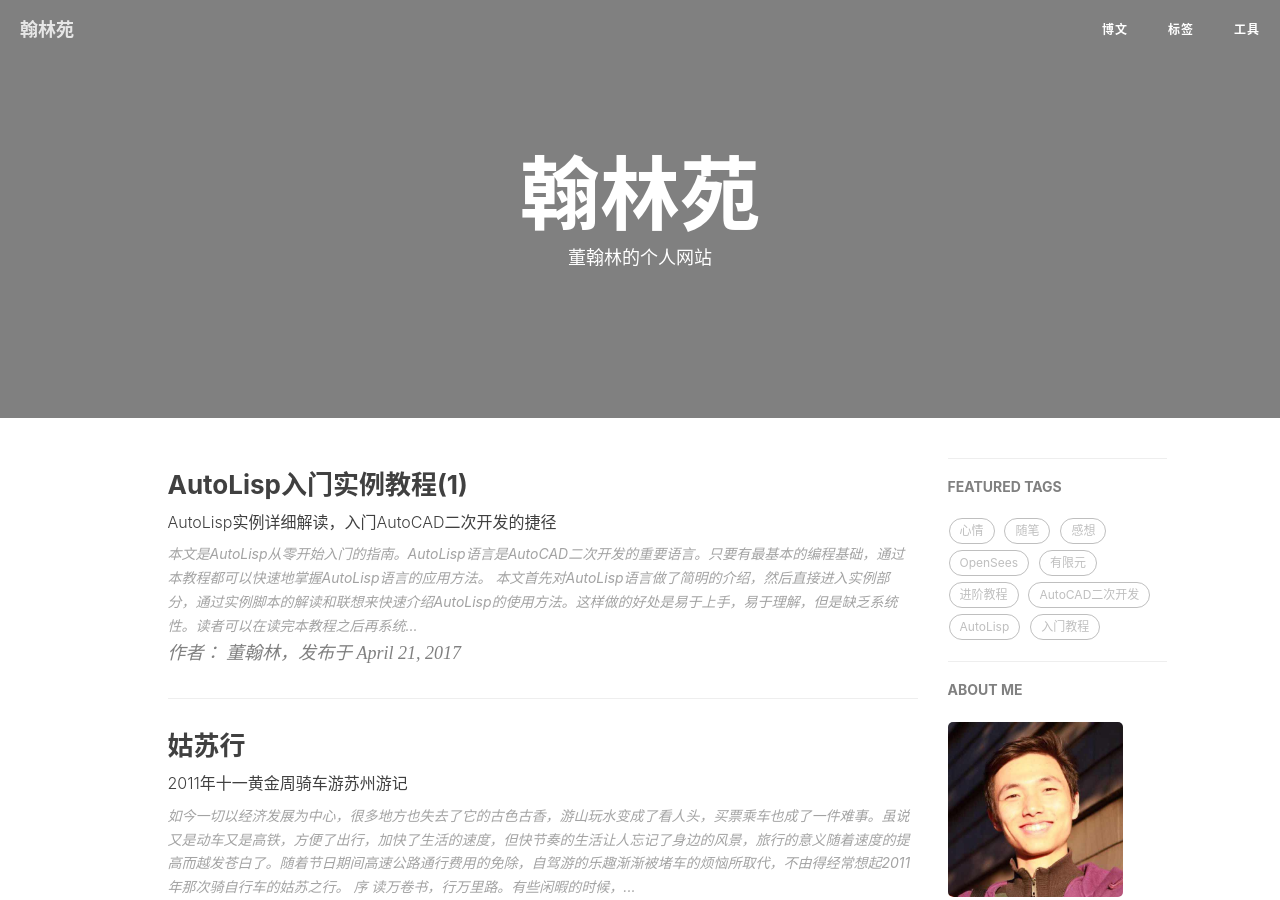
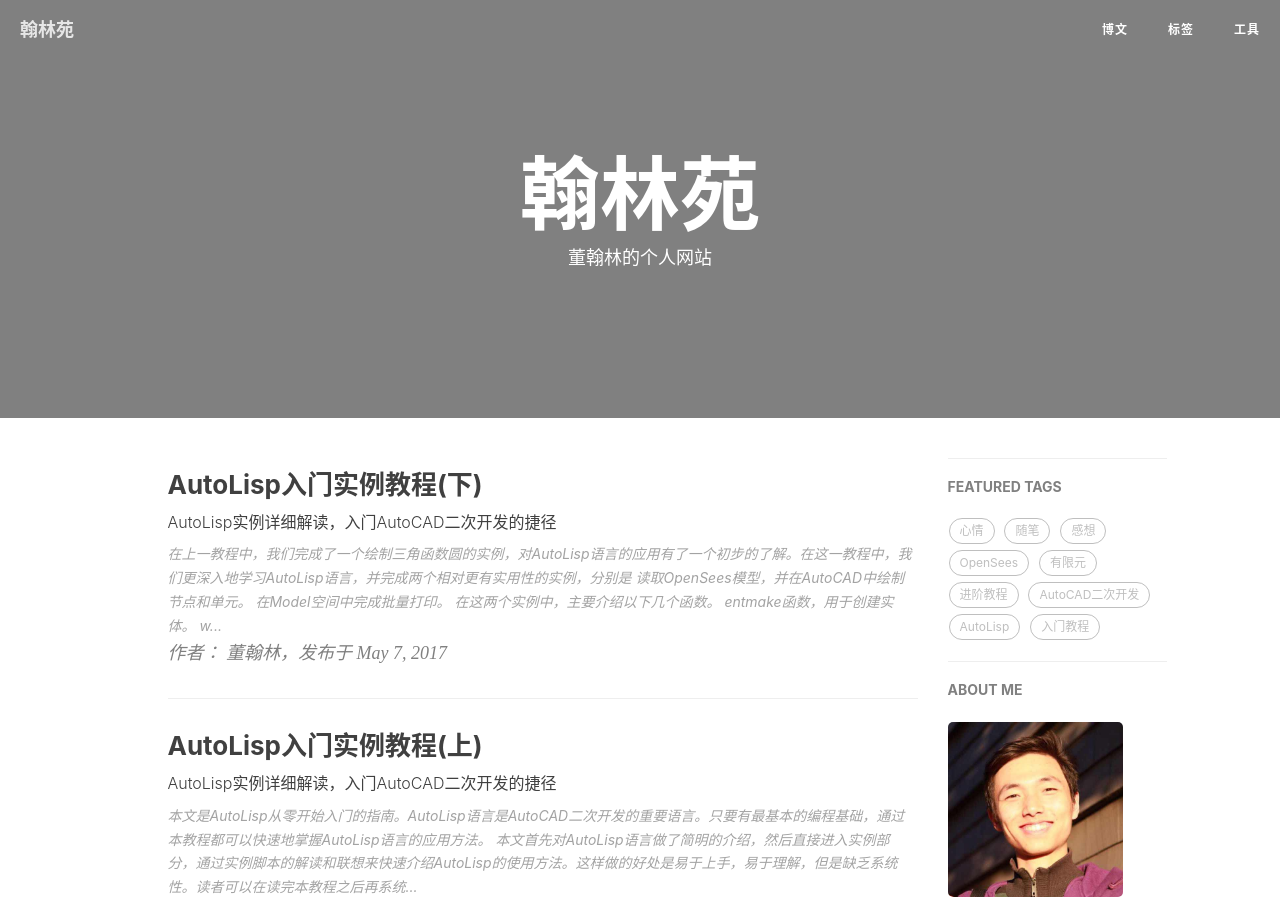
Before and after one commit to Hanlin-Dong/Hanlin-Dong.github.io, a Jekyll site: the page built from index.html, in a window 1280 px wide and 900 px high. Built offline with Jekyll 4.4.1, drawn with Linux system fonts in a browser that asks for light colours; nearby versions of some CDN libraries; the list of posts is cut into pages by our own code; comment, search, counter and statistics services are not loaded; some of the changed lines change nothing that is shown.

Commit message:
new post

```diff
--- a/_posts/2017-04-21-autolisp-beginner-1.md
+++ b/_posts/2017-04-21-autolisp-beginner-1.md
@@ -1,6 +1,6 @@
 ---
 layout:     post
-title:      "AutoLisp入门实例教程(1)"
+title:      "AutoLisp入门实例教程(上)"
 subtitle:   "AutoLisp实例详细解读，入门AutoCAD二次开发的捷径"
 date:       2017-04-21 12:00:00
 author:     董翰林
--- /dev/null
+++ b/_posts/2017-05-07-autolisp-beginner-2.md
@@ -0,0 +1,290 @@
+---
+layout:     post
+title:      "AutoLisp入门实例教程(下)"
+subtitle:   "AutoLisp实例详细解读，入门AutoCAD二次开发的捷径"
+date:       2017-05-07 12:00:00
+author:     董翰林
+header-img: "img/header-autolisp-beginner-2.jpg"
+catalog:    true
+tags:
+    -   AutoCAD二次开发
+    -   AutoLisp
+    -   入门教程
+---
+
+
+在上一教程中，我们完成了一个绘制三角函数圆的实例，对``AutoLisp``语言的应用有了一个初步的了解。在这一教程中，我们更深入地学习``AutoLisp``语言，并完成两个相对更有实用性的实例，分别是
+
+1. 读取``OpenSees``模型，并在``AutoCAD``中绘制节点和单元。
+2. 在``Model``空间中完成批量打印。
+
+在这两个实例中，主要介绍以下几个函数。
+
+1. ``entmake``函数，用于创建实体。
+2. ``while``函数，用于构建循环。
+3. ``open``函数和``close``函数，用于打开和关闭文件。
+4. ``read-line``函数，用于读取文件。
+5. ``assoc``函数，用于查找关联表。
+
+
+下面让我们开始吧！
+
+## 绘制OpenSees模型
+
+#### 脚本功能
+
+本实例可以读取``OpenSees``中所建立的模型，并在``AutoCAD``中绘制。主要的实现方法是在``OpenSees``模型执得的过程中，通过脚本输出一个文本文件，用``AutoLisp``读取这个文本文件，以获得结构模型的信息。
+
+对于不使用``OpenSees``的用户，本文也详细介绍了所读取文本文件的格式，并不成为学习这个实例的障碍。如果您想了解``OpenSees``，请参考本网站的[OpenSees入门教程][1]。
+
+在本实例中，主要介绍以下函数
+
+1. ``entmake``函数，用于创建实体。
+2. ``while``函数，用于构建循环。
+3. ``open``函数和``close``函数，用于打开和关闭文件。
+4. ``read-line``函数，用于读取文件。
+5. ``assoc``函数，用于查找关联表。
+
+[1]: http://opensees.hanlindong.com
+
+#### 脚本代码
+
+~~~ autolisp
+(defun c:plotOpensees(/ filename)
+    ; create layers
+    (entmake (list'(0 . "LAYER")'(100 . "AcDbSymbolTableRecord")'(100 . "AcDbLayerTableRecord") '(62 . 1) '(370 . 0) '(70 . 0) '(290 . 1) '(2 . "nodes")))
+    (entmake (list'(0 . "LAYER")'(100 . "AcDbSymbolTableRecord")'(100 . "AcDbLayerTableRecord") '(62 . 2) '(370 . 0) '(70 . 0) '(290 . 1) '(2 . "elements")))
+    (entmake (list'(0 . "LAYER")'(100 . "AcDbSymbolTableRecord")'(100 . "AcDbLayerTableRecord") '(62 . 3) '(370 . 0) '(70 . 0) '(290 . 1) '(2 . "nodeTag")))
+    (entmake (list'(0 . "LAYER")'(100 . "AcDbSymbolTableRecord")'(100 . "AcDbLayerTableRecord") '(62 . 4) '(370 . 0) '(70 . 0) '(290 . 1) '(2 . "eleTag")))
+    ; choose text file
+    (setq filename (getfiled "select file" "/" "txt" 0))
+    ; set text height
+    (setq textsize (getint "text height<200>:"))
+    (if (= textsize nil) (setq textsize 200))
+    ; read file
+    (setq f (open filename "r"))
+    (setq line (read-line f))
+    (setq line (read-line f))
+    ; table of node coordinates
+    (setq nodecoords ())
+    ; read node and create table
+    (while (= line "node") (progn
+        ; read node tag
+        (setq line (read-line f))
+        (setq nodetag line)
+        ; read coordinates
+        (setq line (read-line f))
+        (setq xcoord (atof line))
+        (setq line (read-line f))
+        (setq ycoord (atof line))
+        (setq line (read-line f))
+        (setq zcoord (atof line))
+        ; push in the coordinates table
+        (setq point (list xcoord ycoord zcoord))
+        (setq node (list nodetag point))
+        (setq nodecoords (cons node nodecoords))
+        ; draw node and nodetag
+        (entmake (list '(0 . "POINT") '(8 . "nodes") (cons 10 point)))
+        (entmake (list '(0 . "TEXT") '(8 . "nodeTag") (cons 10 point) (cons 1 nodetag) (cons 40 textsize)))
+        ; read "node"
+        (setq line (read-line f))
+    ))
+    (setq line (read-line f))
+    (while (= line "ele") (progn
+        ; read ele tag
+        (setq line (read-line f))
+        (setq eletag line)
+        ; read iNode and jNode
+        (setq line (read-line f))
+        (setq iNode line)
+        (setq line (read-line f))
+        (setq jNode line)
+        ; draw line
+        (setq iNodeCoord (cadr (assoc iNode nodecoords)))
+        (setq jNodeCoord (cadr (assoc jNode nodecoords)))
+        (entmake (list '(0 . "LINE") '(8 . "elements") (cons 10 iNodeCoord) (cons 11 jNodeCoord)))
+        ; find mid point of element
+        (setq midx (/ (+ (car iNodeCoord) (car jNodeCoord)) 2))
+        (setq midy (/ (+ (cadr iNodeCoord) (cadr jNodeCoord)) 2))
+        (setq midz (/ (+ (caddr iNodeCoord) (caddr jNodeCoord)) 2))
+        (setq midpoint (list midx midy midz))
+        (entmake (list '(0 . "TEXT") '(8 . "eleTag") (cons 10 midpoint) (cons 1 eletag) (cons 40 textsize)))
+        ; read "ele"
+        (setq line (read-line f))
+    ))
+    (close f)
+)
+~~~
+
+以上脚本文件可以[点击下载][2]
+
+[2]: /resource/lisp/plotOpensees.zip
+
+#### 使用方法
+
+首先，要对OpenSees的模型作一个输出。这里采用一个``tcl``脚本对结构进行输出。脚本的代码如下
+
+~~~ tcl
+set filename "opslog.txt"
+set f [open $filename "w"]
+puts $f nodes:
+set nodetags [getNodeTags]
+foreach nodetag $nodetags {
+    puts $f node
+    puts $f $nodetag
+    puts $f [nodeCoord $nodetag 1]
+    puts $f [nodeCoord $nodetag 2]
+    puts $f 0.0
+}
+puts $f elements:
+set eletags [getEleTags]
+foreach eletag $eletags {
+    puts $f ele
+    puts $f $eletag
+    set elenode [eleNodes $eletag]
+    puts $f [lindex $elenode 0]
+    puts $f [lindex $elenode 1]
+}
+puts $f print:
+close $f
+print $filename
+puts "model printed to opslog.txt"
+~~~
+
+将以上代码（[点击下载][2]）保存在``opslog.tcl``文件中，并与想输出的``OpenSees``脚本放在同一目录下，在``OpenSees``脚本的最后增加一句
+
+~~~ tcl
+source opslog.tcl
+~~~
+
+再执行，会发现生成了一个文件 ``opslog.txt``。打开，内容结构如下
+
+~~~
+nodes:
+node
+1                 (节点编号)
+0.0000000000      (1节点1轴坐标)
+0.0000000000      (1节点2轴坐标)
+0.0000000000      (1节点3轴坐标)
+node
+2
+0.0000000000
+0.0000000000
+1000.0000000000
+node
+...
+elements:
+ele
+1                 (单元编号)
+1                 (i节点编号)
+2                 (j节点编号)
+ele
+2
+2
+3
+ele
+...
+print:
+...               (系统的输出)
+~~~
+
+如果您不使用``OpenSees``，可以按以上格式准备一个txt文件，以完成以下的步骤。
+
+打开``AutoCAD``，加载上述脚本，并在控制台中输出
+
+~~~
+plotOpensees
+~~~
+
+执行，选择生成的文件，即可完成。
+
+#### 执行效果
+
+![在AutoCAD中绘制Opensees模型][3]
+
+[3]: /img/autolisp-beginner-2-plotopensees.png
+
+## 代码解读
+
+### ``entmake``函数
+
+这个函数用于在``AutoCAD``中创建实体。该函数应用范围十分广泛。与教程上篇不同，这里没有采用``command``函数来创建实体，而是采用``entmake``函数，可以真接操作更底层的模型，执行更加快速。
+
+使用方法为
+
+~~~ lisp
+(entmake [实体数据表]）
+~~~
+
+**实体数据表：** 一个特殊的表，保存了一系列实体的数据，每一项数据用一个点对表示。点对的左项是一个整数，每一个整数对应了一种信息。右项是这个信息的值。
+
+下面简要列出一些常用的实体数据信息
+
+| 编号 | 对应信息 |
+| --- | ----|
+| 0 | 实体类型 |
+| 2 | 块名    |
+| 6 | 线型名  |
+| 8 | 图层名  |
+| 10 | 关键点坐标 |
+
+实体数据信息还有很多，用户可以自行查看文档。
+
+### ``while``函数
+
+这个函数用于构造一个循环体，与其它纺程语言中的``while``十分相似。使用方法为
+
+~~~ lisp
+(while [表达式] [循环体])
+~~~
+
+如果循环体中有多个语句，则需要用``progn``函数把这些语句包裹起来，用法为
+
+~~~ lisp
+(progn 语句1 语句2 ...)
+~~~
+
+和C语言中的大括号用法相同。这里不再赘述。
+
+### ``open``函数和``close``函数
+
+``open``函数用于打开文件，相对应地，``close``函数用于关闭文件。用法为
+
+~~~ lisp
+(setq [文件句柄] (open [文件名] [打开方式])
+(close [文件句柄])
+~~~
+
+**文件句柄：** 是一个变量，用于操作所打开的文件。
+
+**文件名：** 打开的文件名，应用绝对路径。
+
+**打开方式：** 打开文件的方式，有只读``"r"``，写``"w"``，附加``"a"``等。
+
+打开文件后，应养成关系的良好习惯。
+
+### ``read-line``函数
+
+打开文件后，为了读取文件，我们通常使用``read-line``函数。用法为
+
+~~~ lisp
+(setq [变量名] (read-line [文件句柄]))
+~~~
+
+即可把当前读到的文本文件的一行读出来，保存在变量中。
+
+通常，``read-line``函数与``while``函数配合使用。请读者参照本例的用法。
+
+### ``assoc``函数
+
+这一函数用于从关联表中查找内容。在本例的第51、52行中有用到。使用方法为
+
+~~~ lisp
+(assoc [查找内容] [关联表])
+~~~
+
+**关联表：** 是一个由表组成的表，上面所提到的``实体数据表``就是一种关联表。也可以由用户构建关联表。本例中的关联表就是由用户构建的。
+
+**查找内容：** ``assoc``函数会在关联表中的每一个子表中，查找第一个元素，如果这个元素与查找内容相同，则将这个子表返回。
+
+在本例中，用这个函数完成对点坐标的查找。这是由于每个点的编号是不重复的。*如果子表中出现重复的第一元素，则只返回第一个出现的子表。*这一点要特别注意。
```
Also changed, not shown: img/autolisp-beginner-2-plotopensees.png (added), img/header-autolisp-beginner-2.jpg (added), 1 other file.
